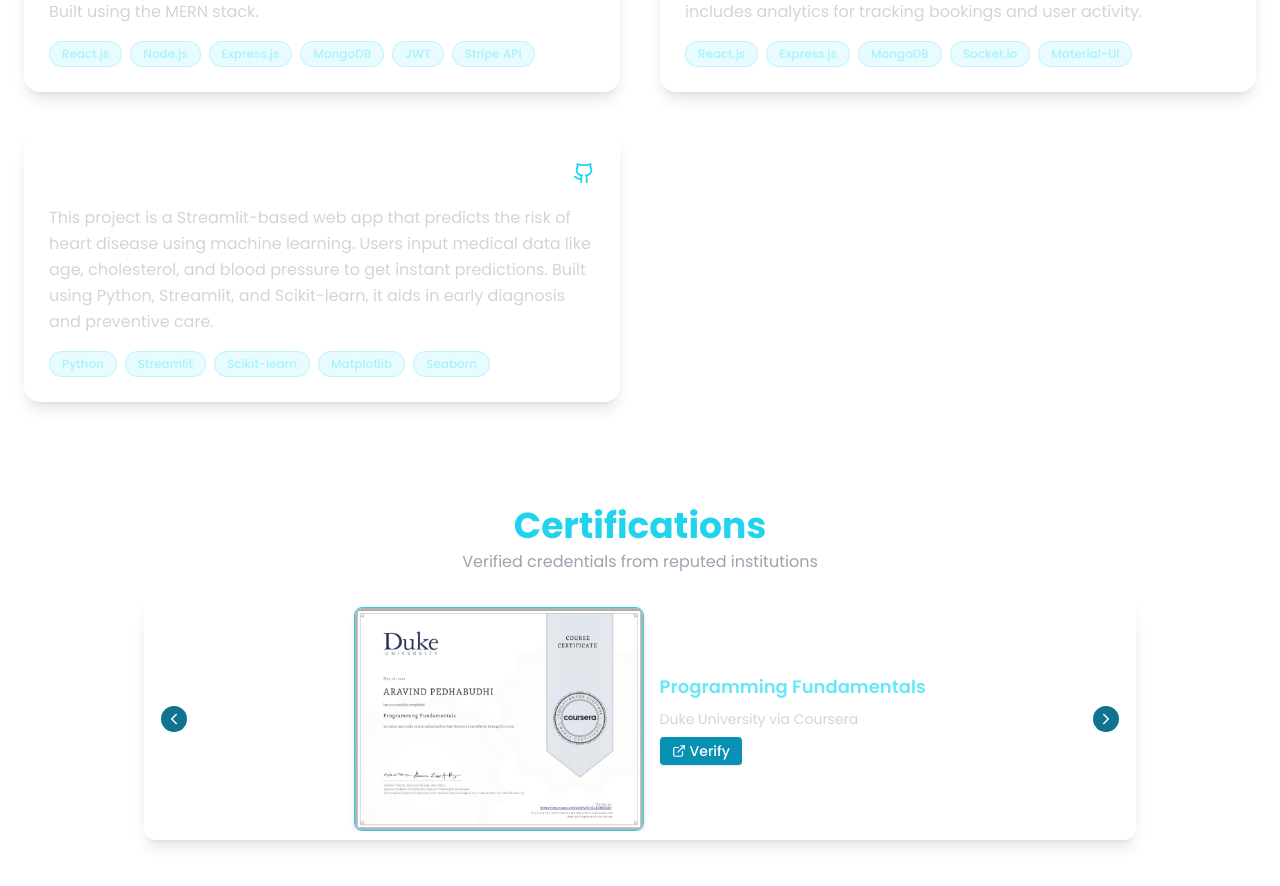
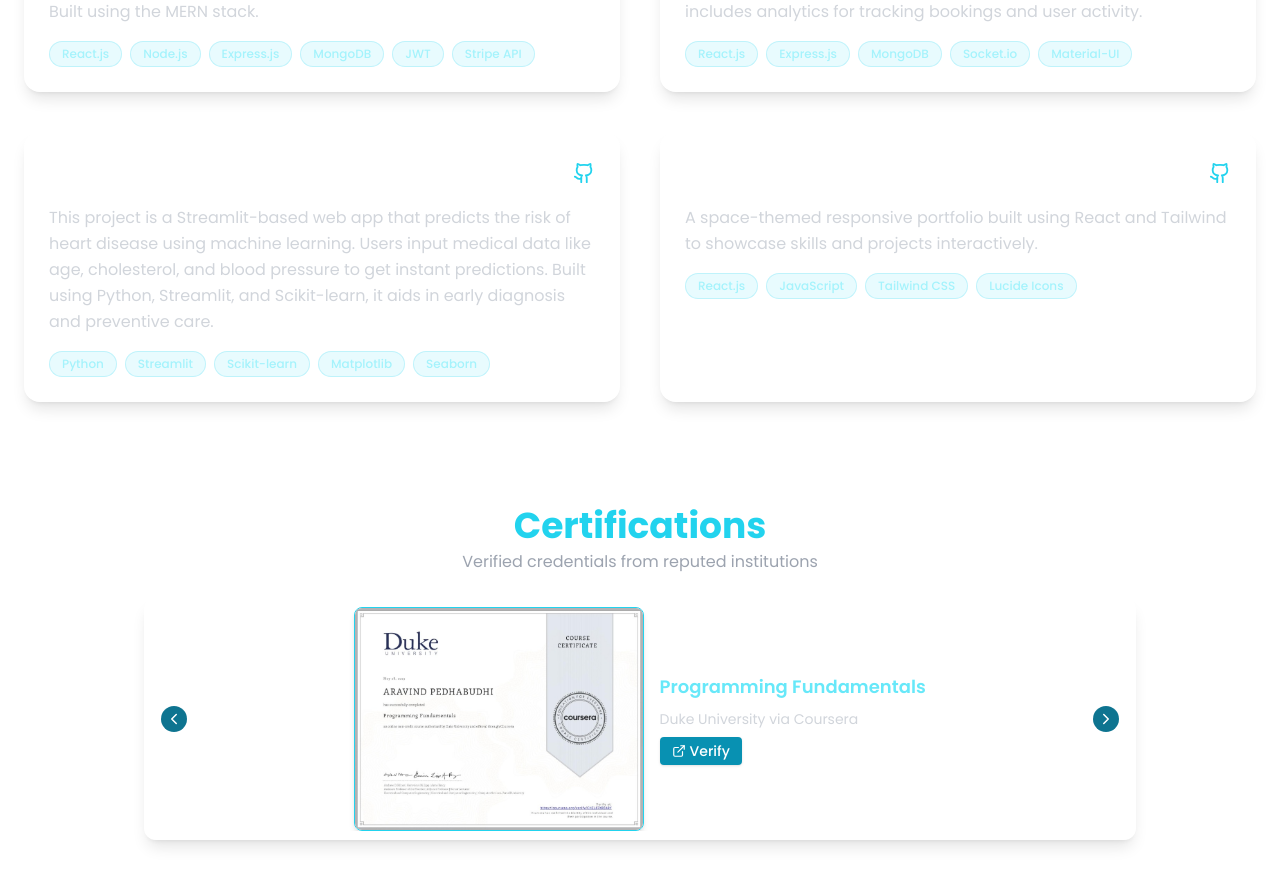
Before and after one commit to Aravind458/portfolio, a React (Vite) app: page / in a window 1280 px wide. Shown: the part 1740-2626 px from the top of the page. Built offline with nearby package versions, Linux system fonts and the light colour scheme.

Commit message:
updated project

```diff
--- a/src/components/Projects.jsx
+++ b/src/components/Projects.jsx
@@ -24,13 +24,13 @@
       technologies: ['Python', 'Streamlit', 'Scikit-learn', 'Matplotlib', 'Seaborn'],
       githubUrl: 'https://github.com/Aravind458/Heart-disease-detection.git',
     },
-    // {
-    //   title: 'Portfolio Website',
-    //   description:
-    //     'A space-themed responsive portfolio built using React and Tailwind to showcase skills and projects interactively.',
-    //   technologies: ['React.js', 'JavaScript', 'Tailwind CSS', 'Lucide Icons'],
-    //   githubUrl: '#',
-    // },
+    {
+      title: 'Portfolio Website',
+      description:
+        'A space-themed responsive portfolio built using React and Tailwind to showcase skills and projects interactively.',
+      technologies: ['React.js', 'JavaScript', 'Tailwind CSS', 'Lucide Icons'],
+      githubUrl: 'https://github.com/Aravind458/portfolio',
+    },
   ];
 
   return (
```
